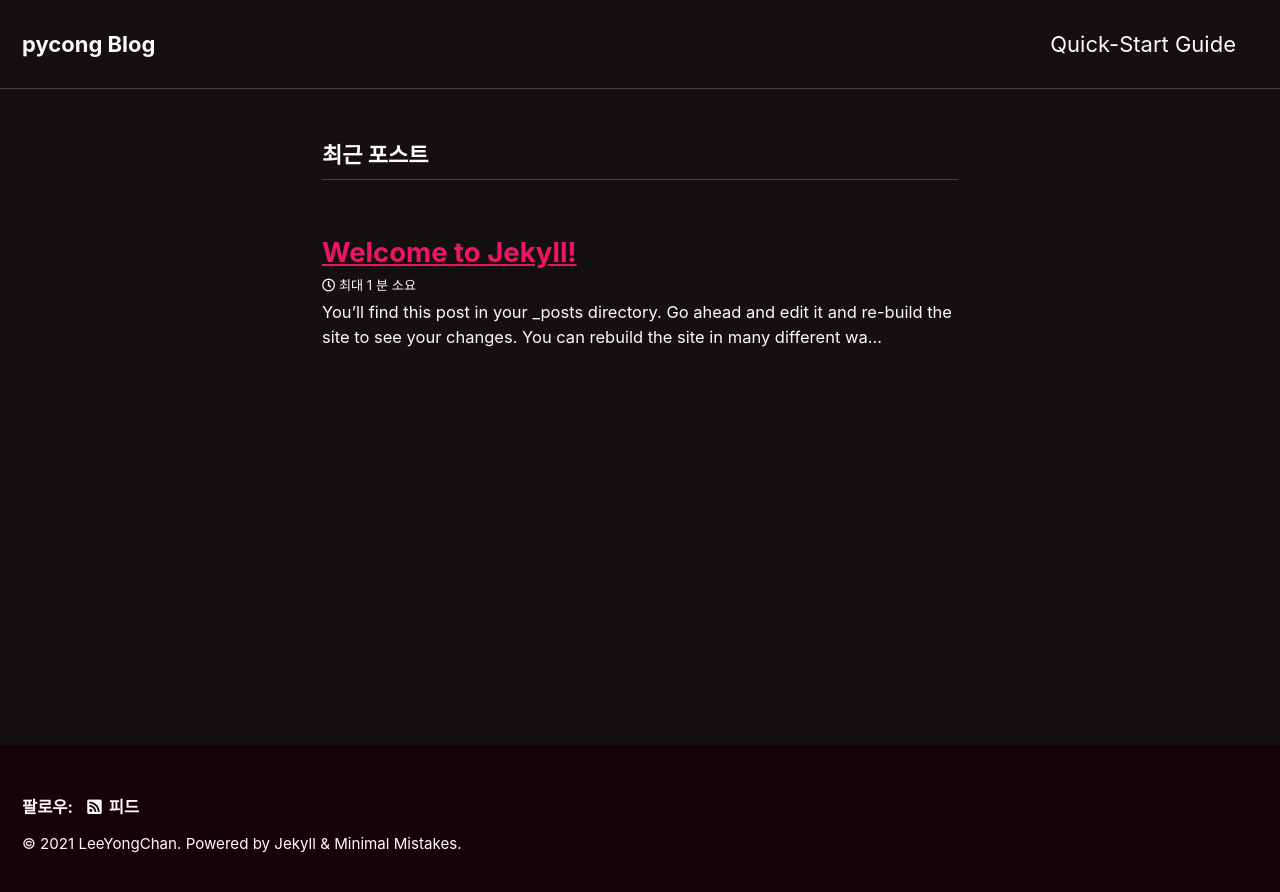
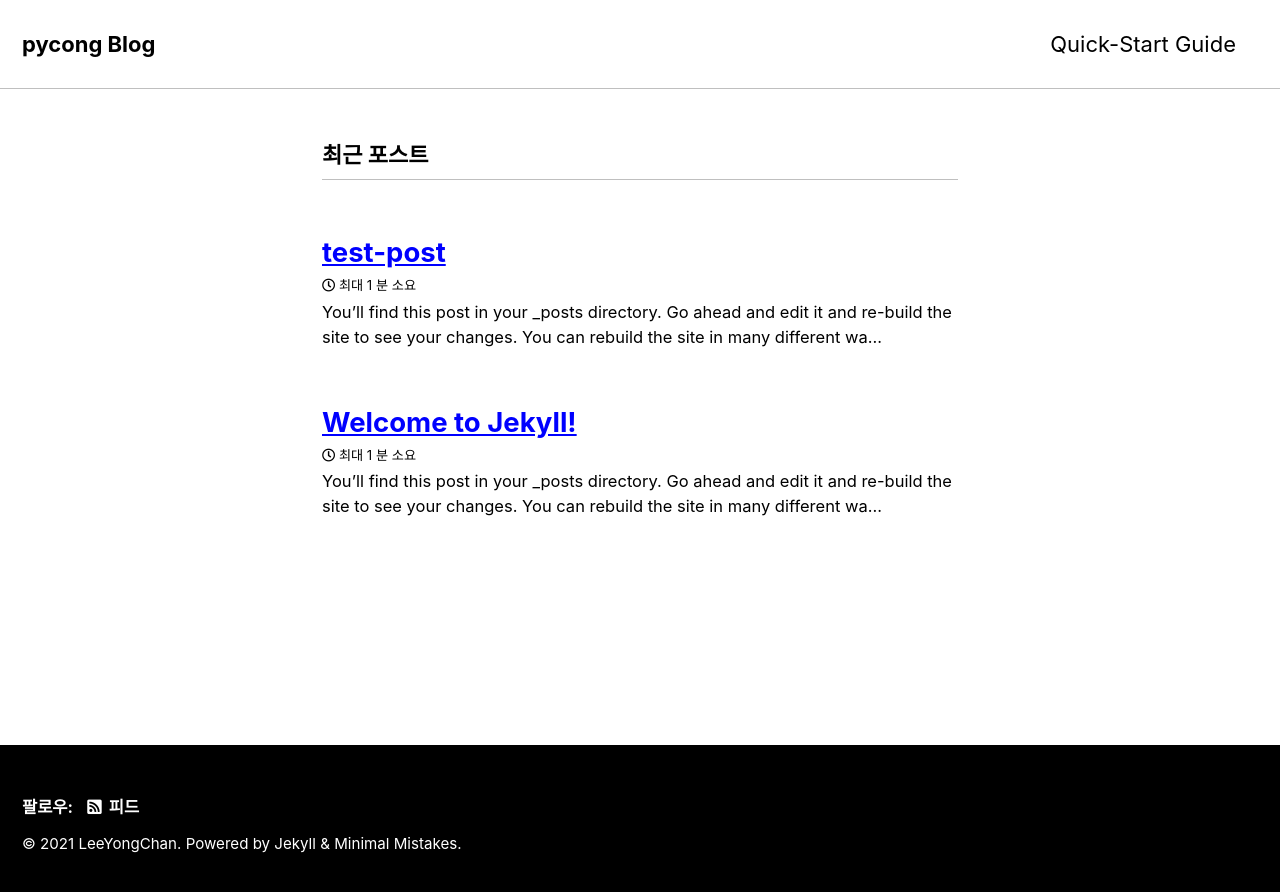
Before and after one commit to fjdkslrn2/pycong.github.io, a Jekyll site: the page built from index.markdown, in a window 1280 px wide. Shown: the top 892 px of the page. Built offline with Jekyll 4.4.1, drawn with Linux system fonts in a browser that asks for light colours; cached includes are drawn as plain includes; the list of posts is cut into pages by our own code.

Commit message:
domain 테스트

```diff
--- a/_config.yml
+++ b/_config.yml
@@ -12,7 +12,7 @@
 
 # theme                  : "minimal-mistakes-jekyll"
 # remote_theme           : "mmistakes/minimal-mistakes"
-minimal_mistakes_skin    : "neon" # "air", "aqua", "contrast", "dark", "dirt", "neon", "mint", "plum", "sunrise"
+minimal_mistakes_skin    : "contrast" # "air", "aqua", "contrast", "dark", "dirt", "neon", "mint", "plum", "sunrise"
 
 # Site Settings
 locale                   : "ko-KR"
@@ -21,7 +21,7 @@ title_separator          : "-"
 subtitle                 : # site tagline that appears below site title in masthead
 name                     : "LeeYongChan"
 description              : ""
-url                      : # the base hostname & protocol for your site e.g. "https://mmistakes.github.io"
+url                      : pycong.test.com # the base hostname & protocol for your site e.g. "https://mmistakes.github.io"
 baseurl                  : # the subpath of your site, e.g. "/blog"
 repository               : # GitHub username/repo-name e.g. "mmistakes/minimal-mistakes"
 teaser                   : # path of fallback teaser image, e.g. "/assets/images/500x300.png"
--- /dev/null
+++ b/_posts/2021-01-14-test-post.md
@@ -0,0 +1,7 @@
+---
+layout: splash
+title:  "test-post"
+date:   2021-01-14 22:22:38 +0900
+---
+
+You’ll find this post in your `_posts` directory. Go ahead and edit it and re-build the site to see your changes. You can rebuild the site in many different ways, but the most common way is to run `jekyll serve`, which launches a web server and auto-regenerates your site when a file is updated.
```
